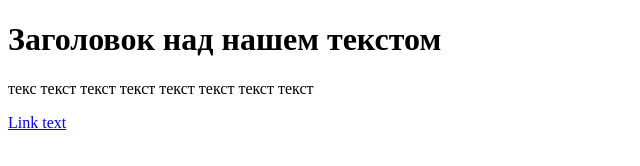
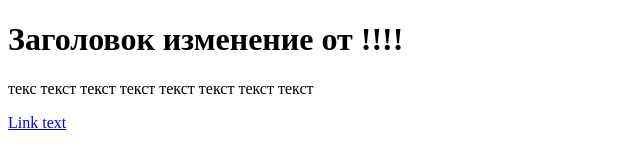
Before and after one commit to KonovalovAnton52/GitStart, a plain HTML site: page test.html in a window 1280 px wide. Shown: the whole page, without its empty margins (0-640 px from the left). Drawn offline with Linux system fonts and the light colour scheme.

Commit message:
added new change

```diff
--- a/test.html
+++ b/test.html
@@ -5,7 +5,7 @@
     <meta charset="utf-8">
 </head>
 <body>
-      <h1>Заголовок над нашем текстом</h1>
+      <h1>Заголовок изменение от !!!!</h1>
       <p>текс текст текст текст текст текст текст текст</p>
       <a href="#header">Link text</a>
 </body>
```
